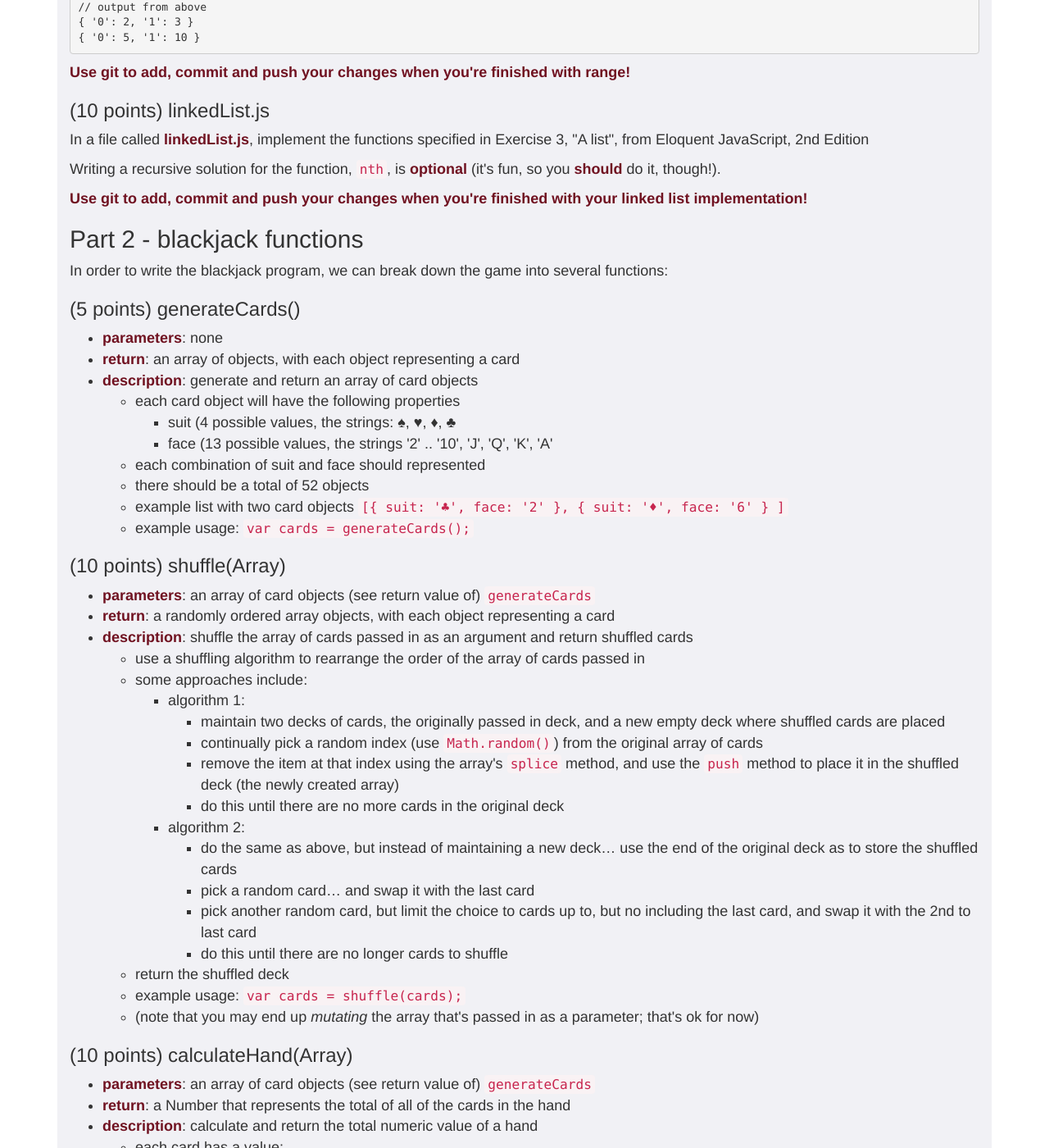
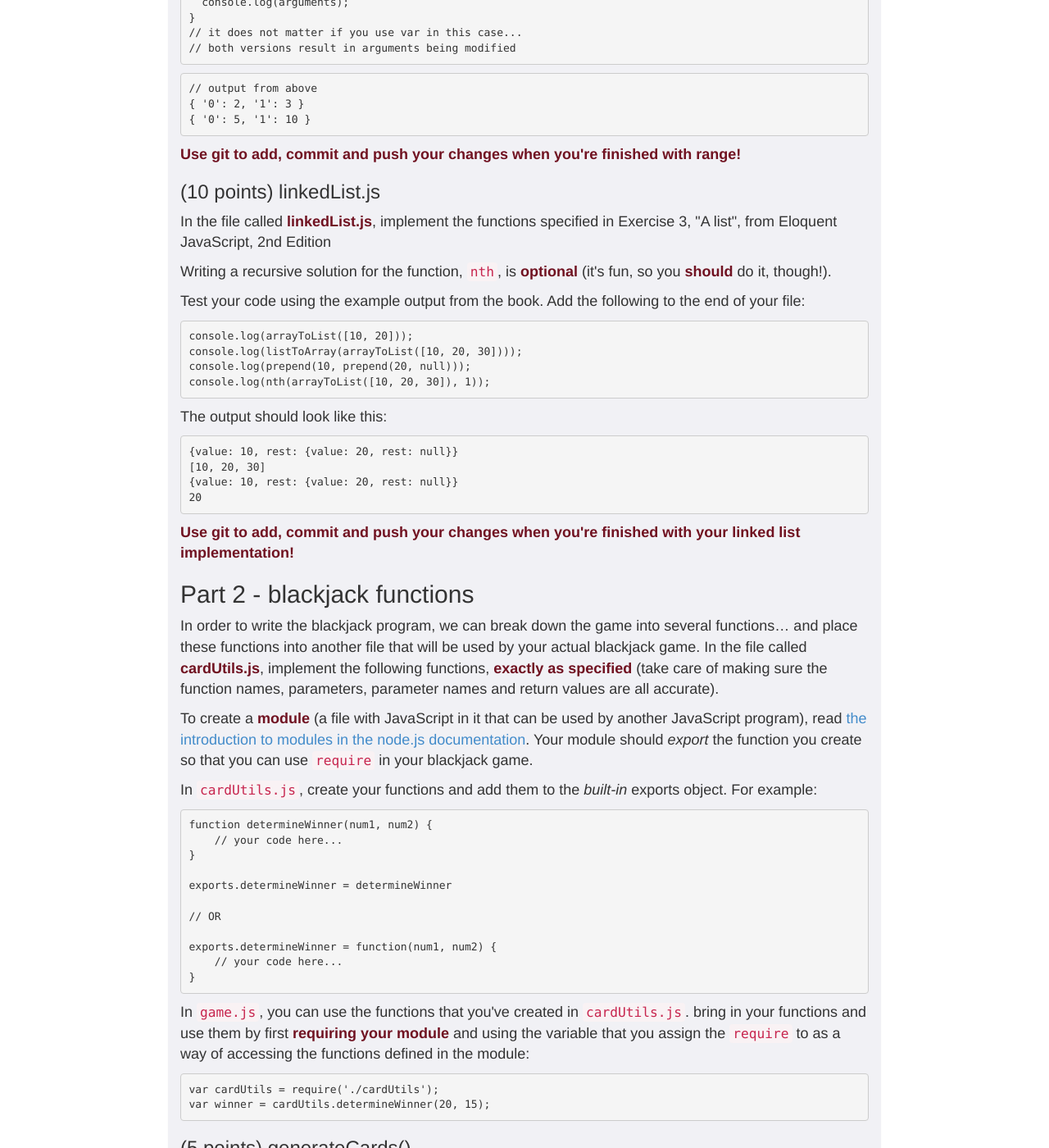
Before and after one commit to jl4282/csci-ua.0480-spring2016-010, a Jekyll site: the page built from homework/01.markdown, in a window 1280 px wide and 1400 px high, scrolled down 3965 px. Shown: the whole window at 82% size. Built offline with Jekyll 4.4.1, drawn with Linux system fonts in a browser that asks for light colours; some of the changed text lies outside the part shown.

Commit message:
add class 01

```diff
--- a/_includes/schedule/02.markdown
+++ b/_includes/schedule/02.markdown
@@ -16,12 +16,11 @@
 
 * [Send me your github username](https://docs.google.com/a/nyu.edu/forms/d/1mgHQ2NupHDAlirAcbYjeSShFeAWNyPH1sqCqa7zTe2M/viewform)
 
-Due Feb 4th
+Due Feb 5th
 
-* HW #1 (To be posted Friday afternoon)
+* [Homework #1](homework/01.html)
 
 {% comment %}
-* [Homework #1](assignments.html#hw01)
 {% endcomment %}
 
 </td>
--- a/_layouts/homework.html
+++ b/_layouts/homework.html
@@ -13,8 +13,9 @@
 </head>
 
   <body>
-  <div class="content">
-  <div class="container">
+  <div class="content" style="text-align: center;">
+  <div class="container" style="width: 50em; margin: auto; text-align: left;">
+
 
   {{ content }}
 
--- a/homework/01.markdown
+++ b/homework/01.markdown
@@ -37,17 +37,12 @@
 
 ### Submission Process
 
-The final version of your assignment should be in GitHub, but a submission should still be sent via NYU Classes.
+The final version of your assignment should be in GitHub.
 
 * __push__ your changes to the homework repository on GitHub
-* add the URL of the repository to your assignment submission in NYU Classes
-
-Regarding the Due Date
-
-* although code is in GitHub, date of submission in NYU Classes will be used to determine late/not late (see submission process below)
-* commits later than that date will be handled on a case-by-case basis
-* 24 hour grace period where NYU Classes is still open
-* after that, no late homeworks will be accepted
+* there is a 24 hour grace period where you can still commit and push changes
+* all code will be cloned 24 hours after the due date
+* after that, no further commits are accepted
 
 
 ## Preparation
@@ -62,18 +57,15 @@
 
 ### (4 points) Use Git
 
-* __send me your github username__ (email me at _jversoza at cs dot nyu dot edu_ with subject "CSCI-UA.0480-001 GitHub Username" ... or contact me via NYU classes)
+* use this [form to send me your github username](https://docs.google.com/a/nyu.edu/forms/d/1mgHQ2NupHDAlirAcbYjeSShFeAWNyPH1sqCqa7zTe2M/viewform)
 * wait for a notification that states that you've been added to the class's github _organization_
-* ...then go to the [class github page](https://github.com/nyu-csci-ua-0480-002-fall-2015)
+* ...then go to the [class github page](https://github.com/nyu-csci-ua-0480-010-spring-2016)
 * find the repository that starts with either your NYU NetID or your github name, and ends with homework01 (for example, jjv222-homework01)
 * keep note of the __URL__ of your repository (there's a text box in the middle of the page under __Quick setup — if you’ve done this kind of thing before__)
 * this is the repository url... you'll use this when you add your remote repository
-* in your project directory, <code>git init</code>... (which creates a local repository)
-{% comment %}
 * use the url in the right-hand bar, under HTTPS clone URL to __clone__ the homework ... using the commandline client, that would be (with GITHUB_REPOSITORY_URL being the url you copied from the right hand bar):
 <pre><code data-trim contenteditable> git clone GITHUB_REPOSITORY_URL
 </code></pre>
-{% endcomment %}
 * create a file called <code>.gitignore</code> in the same directory
 * add the following line to the file so that git ignores any locally installed node modules: <code> node_modules </code>
 * in the same project directory, run <code>git add README.md</code> to let git know that we're ready to "save"
@@ -124,7 +112,7 @@
 
 ### (10 points) range.js
 
-In a file called __range.js__, implement a function called <code>range</code>. It should behave like Python's range function in that the number of arguments it receives to determines how it works. <code>range</code> will produce an <code>Array</code> of <code>Numbers</code> based on the arguments passed into it.
+In the file called __range.js__, implement a function called <code>range</code>. It should behave like Python's range function in that the number of arguments it receives determines how it works. <code>range</code> will produce an <code>Array</code> of <code>Numbers</code> based on the arguments passed into it.
 
 * with one argument, it'll give back a range of numbers starting with 0 and going up to, but not including the <code>Number</code> specified by the argument, by 1's
 	* <code>range(3); // &rarr; [0, 1, 2]</code>
@@ -136,10 +124,9 @@
 * if a range is not possible (for example, start is less than stop, but step is negative), give back an empty <code>Array</code>
 	* <code>range(1, 3, -1); // &rarr; []</code>
 
-When you're done, try using your function with this code to test if it works correctly
+Once you have a working implementation, add the code below to the end of your file to test if everything works correctly:
 
-<pre><code data-trim contenteditable>
-console.log(range(5));
+<pre><code data-trim contenteditable>console.log(range(5));
 console.log(range(2, 5));
 console.log(range(2, 9, 2));
 console.log(range(5, 0, -1));
@@ -147,10 +134,9 @@
 console.log(range(6, -1, 1));
 </code></pre>
 
-The output should look like:
+The output should look like this:
 
-<pre><code data-trim contenteditable>
-[ 0, 1, 2, 3, 4 ]
+<pre><code data-trim contenteditable>[ 0, 1, 2, 3, 4 ]
 [ 2, 3, 4 ]
 [ 2, 4, 6, 8 ]
 [ 5, 4, 3, 2, 1 ]
@@ -164,8 +150,7 @@
 * using the built-in <code>arguments</code> object within your function
 * note that reassigning new values to parameters actually modifies the <code>arguments</code> object:
 
-<pre><code data-trim contenteditable>
-// notice the value of arguments before reassignment
+<pre><code data-trim contenteditable>// notice the value of arguments before reassignment
 // of parameters
 function f(a, b) {
   console.log(arguments);
@@ -177,8 +162,7 @@
 // both versions result in arguments being modified
 </code></pre>
 
-<pre><code data-trim contenteditable>
-// output from above
+<pre><code data-trim contenteditable>// output from above
 { '0': 2, '1': 3 }
 { '0': 5, '1': 10 }
 </code></pre>
@@ -187,15 +171,54 @@
 
 ### (10 points) linkedList.js
 
-In a file called __linkedList.js__, implement the functions specified in Exercise 3, "A list", from {{ site.book_js }}
+In the file called __linkedList.js__, implement the functions specified in Exercise 3, "A list", from {{ site.book_js }}
 
 Writing a recursive solution for the function, <code>nth</code>, is __optional__ (it's fun, so you __should__ do it, though!).
+
+Test your code using the example output from the book. Add the following to the end of your file:
+
+<pre><code data-trim contenteditable>console.log(arrayToList([10, 20]));
+console.log(listToArray(arrayToList([10, 20, 30])));
+console.log(prepend(10, prepend(20, null)));
+console.log(nth(arrayToList([10, 20, 30]), 1));
+</code></pre>
+
+The output should look like this:
+
+<pre><code data-trim contenteditable>{value: 10, rest: {value: 20, rest: null}}
+[10, 20, 30]
+{value: 10, rest: {value: 20, rest: null}}
+20
+</code></pre>
 
 __Use git to add, commit and push your changes when you're finished with your linked list implementation!__
 
 ## Part 2 - blackjack functions
 
-In order to write the blackjack program, we can break down the game into several functions:
+In order to write the blackjack program, we can break down the game into several functions... and place these functions into another file that will be used by your actual blackjack game. In the file called __cardUtils.js__, implement the following functions, __exactly as specified__ (take care of making sure the function names, parameters, parameter names and return values are all accurate).
+
+To create a __module__ (a file with JavaScript in it that can be used by another JavaScript program), read [the introduction to modules in the node.js documentation](https://nodejs.org/api/modules.html#modules_modules). Your module should _export_ the function you create so that you can use <code>require</code> in your blackjack game.
+
+In <code>cardUtils.js</code>, create your functions and add them to the _built-in_ exports object. For example:
+
+<pre><code data-trim contenteditable>function determineWinner(num1, num2) {
+    // your code here...
+}
+
+exports.determineWinner = determineWinner
+
+// OR
+
+exports.determineWinner = function(num1, num2) {
+    // your code here...
+}
+</code></pre>
+
+In <code>game.js</code>, you can use the functions that you've created in <code>cardUtils.js</code>. bring in your functions and use them by first __requiring your module__ and using the variable that you assign the <code>require</code> to as a way of accessing the functions defined in the module:
+
+<pre><code data-trim contenteditable>var cardUtils = require('./cardUtils');
+var winner = cardUtils.determineWinner(20, 15);
+</code></pre>
 
 ### (5 points) generateCards()
 
@@ -285,8 +308,7 @@
 ## Example Output
 
 
-<pre><code>
-Your hand is: 7♥ K♥ ... for a total of 17
+<pre><code>Your hand is: 7♥ K♥ ... for a total of 17
 (h)it or (s)tay
 > s
 Your hand: 7♥ K♥ (17), Computer hand: K♦ Q♦ (20)
```
Also changed, not shown: other parts of homework/01.markdown (+3 -7 lines).
